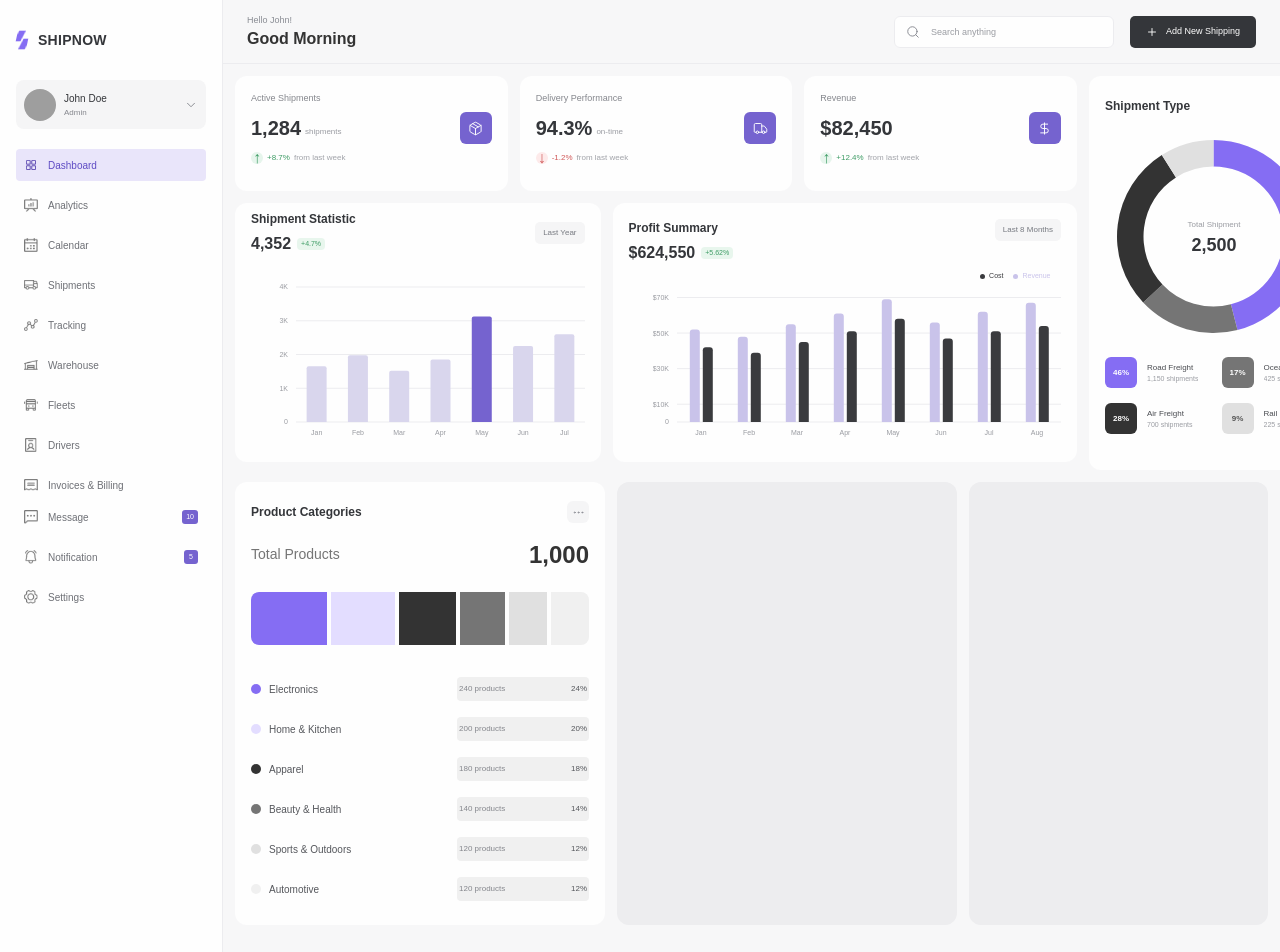
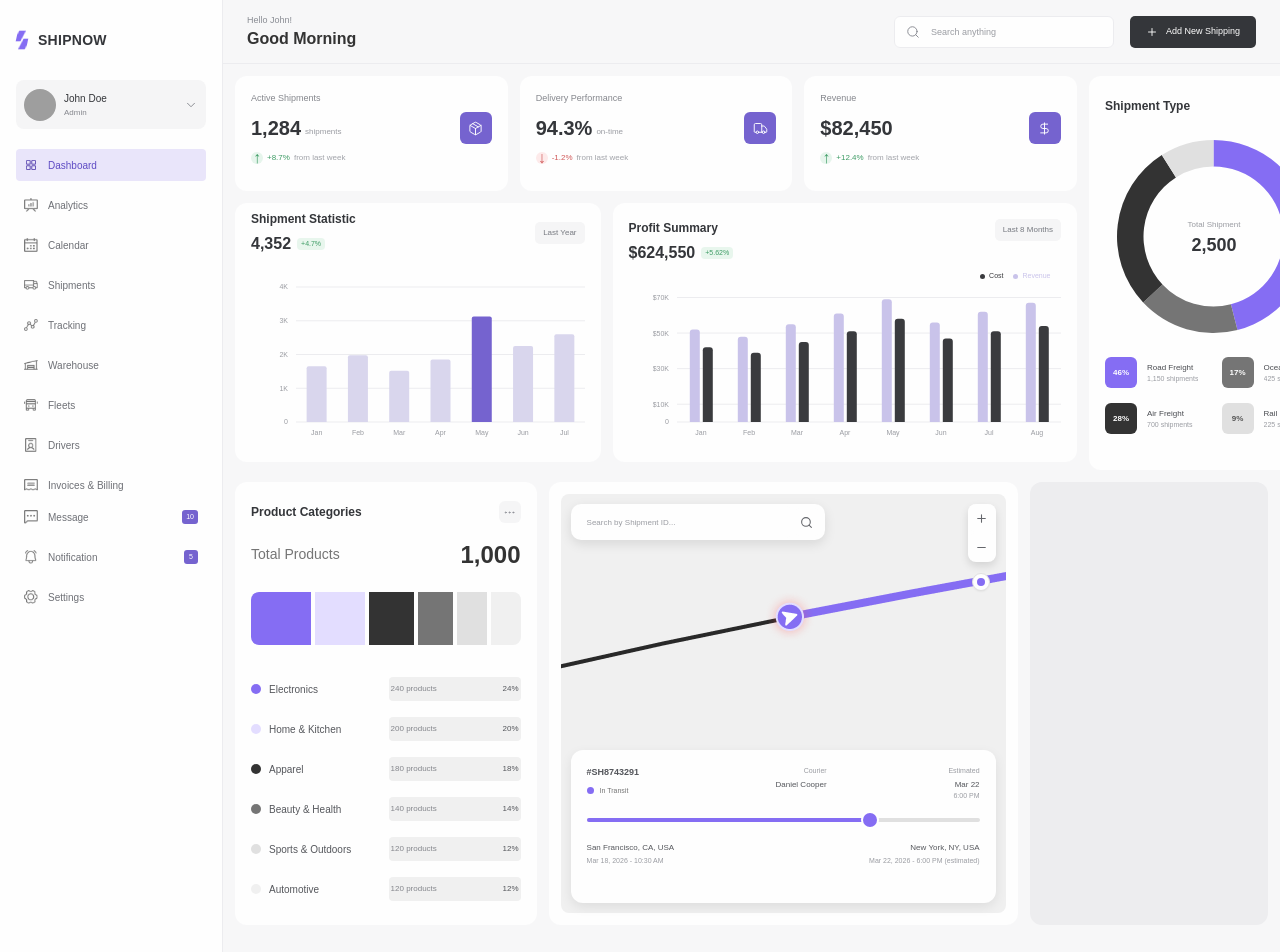
Before and after one commit to sakimuzzaman/shipnow-dashboard, a Next.js app: page /dashboard in a window 1280 px wide. Shown: the top 952 px of the page. Built offline with nearby package versions, Linux system fonts and the light colour scheme; grey boxes are pictures that could not be loaded.

Commit message:
Add live shipment tracking dashboard card

```diff
--- a/src/components/dashboard/DashboardOverview.tsx
+++ b/src/components/dashboard/DashboardOverview.tsx
@@ -1,3 +1,4 @@
+import LiveTracking from "./LiveTracking";
 import ProductCategories from "./ProductCategories";
 import ProfitSummaryChart from "./ProfitSummaryChart";
 import ShipmentStatisticsChart from "./ShipmentStatisticsChart";
@@ -26,8 +27,7 @@ export default function DashboardOverview() {
        <div className="flex gap-[12px]">
         <ProductCategories />
 
-        {/* Live Tracking will be added next */}
-        <div className="h-[443px] flex-1 rounded-[12px] bg-[#EDEDEF]" />
+        <LiveTracking />
 
         {/* Shipment Alerts will be added after Live Tracking */}
         <div className="h-[443px] w-[299px] rounded-[12px] bg-[#EDEDEF]" />
--- /dev/null
+++ b/src/components/dashboard/LiveTracking.tsx
@@ -0,0 +1,28 @@
+import { liveTrackingData } from "@/data/dashboard";
+
+import TrackingDetails from "./TrackingDetails";
+import TrackingMap from "./TrackingMap";
+
+export default function LiveTracking() {
+  return (
+    <section
+      className="
+        h-[443px]
+        w-[469px]
+        rounded-[12px]
+        bg-[#FEFEFE]
+        p-[12px]
+      "
+    >
+      <div className="relative h-[419px] w-[445px]">
+        <TrackingMap
+          progress={liveTrackingData.progress}
+        />
+
+        <TrackingDetails
+          tracking={liveTrackingData}
+        />
+      </div>
+    </section>
+  );
+}
--- /dev/null
+++ b/src/components/dashboard/TrackingDetails.tsx
@@ -0,0 +1,159 @@
+import type { LiveTrackingData } from "@/types/dashboard";
+
+interface TrackingDetailsProps {
+  tracking: LiveTrackingData;
+}
+
+export default function TrackingDetails({
+  tracking,
+}: TrackingDetailsProps) {
+  return (
+    <section
+      className="
+        absolute
+        bottom-[10px]
+        left-[10px]
+        h-[153px]
+        w-[425px]
+        rounded-[12px]
+        bg-[#FEFEFE]
+        p-[16px]
+        shadow-[0px_4px_12px_0px_#00000014]
+      "
+    >
+      {/* Shipment and courier details */}
+      <div
+        className="
+          flex
+          h-[44px]
+          w-[393px]
+          items-start
+          justify-between
+        "
+      >
+        {/* Shipment */}
+        <div className="h-[41px] w-[124px]">
+          <p className="text-[9px] font-semibold text-[#55575C]">
+            #{tracking.shipmentId}
+          </p>
+
+          <div className="mt-[6px] flex items-center gap-[6px]">
+            <span className="h-[7px] w-[7px] rounded-full bg-[#856DF3]" />
+
+            <span className="text-[7px] text-[#757575]">
+              {tracking.status}
+            </span>
+          </div>
+        </div>
+
+        {/* Courier */}
+        <div className="text-right">
+          <p className="text-[7px] text-[#9A9CA2]">
+            Courier
+          </p>
+
+          <p className="mt-[2px] text-[8px] font-medium text-[#55575C]">
+            {tracking.courier.name}
+          </p>
+        </div>
+
+        {/* Delivery time */}
+        <div className="h-[44px] w-[88px] text-right">
+          <p className="text-[7px] text-[#9A9CA2]">
+            Estimated
+          </p>
+
+          <p className="mt-[2px] text-[8px] font-medium text-[#55575C]">
+            Mar 22
+          </p>
+
+          <p className="text-[7px] text-[#9A9CA2]">
+            6:00 PM
+          </p>
+        </div>
+      </div>
+
+      {/* Progress */}
+      <div
+        className="
+          mt-[8px]
+          flex
+          h-[57px]
+          w-[393px]
+          flex-col
+          gap-[20px]
+        "
+      >
+        <div
+          className="
+            relative
+            h-[4px]
+            w-full
+            rounded-full
+            bg-[#E0E0E0]
+          "
+        >
+          <div
+            className="
+              h-full
+              rounded-full
+              bg-[#856DF3]
+            "
+            style={{
+              width: `${tracking.progress}%`,
+            }}
+          />
+
+          {/* Current point */}
+          <span
+            className="
+              absolute
+              top-1/2
+              h-[14px]
+              w-[14px]
+              -translate-y-1/2
+              rounded-full
+              bg-[#856DF3]
+              ring-2
+              ring-white
+            "
+            style={{
+              left: `calc(${tracking.progress}% - 7px)`,
+            }}
+          />
+        </div>
+
+        {/* Addresses */}
+        <div
+          className="
+            flex
+            h-[33px]
+            w-full
+            justify-between
+            gap-[40px]
+          "
+        >
+          <div className="w-[176.5px]">
+            <p className="text-[8px] font-medium text-[#55575C]">
+              {tracking.departure.city}
+            </p>
+
+            <p className="mt-[2px] text-[7px] text-[#9A9CA2]">
+              {tracking.departure.dateTime}
+            </p>
+          </div>
+
+          <div className="w-[176.5px] text-right">
+            <p className="text-[8px] font-medium text-[#55575C]">
+              {tracking.destination.city}
+            </p>
+
+            <p className="mt-[2px] text-[7px] text-[#9A9CA2]">
+              {tracking.destination.dateTime}
+            </p>
+          </div>
+        </div>
+      </div>
+    </section>
+  );
+}
--- /dev/null
+++ b/src/components/dashboard/TrackingMap.tsx
@@ -0,0 +1,219 @@
+"use client";
+
+import {
+  Minus,
+  Plus,
+  Search,
+} from "lucide-react";
+import Image from "next/image";
+
+interface TrackingMapProps {
+  progress: number;
+}
+
+export default function TrackingMap({
+  progress,
+}: TrackingMapProps) {
+  return (
+    <div
+      className="
+        relative
+        h-[419px]
+        w-[445px]
+        overflow-hidden
+        rounded-[8px]
+        bg-[#F0F0F0]
+      "
+    >
+
+     <Image
+        src="/map-img.png"
+        alt="Live shipment route map"
+        fill
+        priority
+        className="object-cover"
+    />
+
+      <div
+        className="
+          absolute
+          inset-0
+          bg-[linear-gradient(
+            135deg,
+            #E7E7E7_0%,
+            #F6F6F6_35%,
+            #E4E4E4_65%,
+            #F4F4F4_100%
+          )]
+        "
+      />
+
+
+      {/* Top controls */}
+      <div
+        className="
+          absolute
+          left-[10px]
+          top-[10px]
+          flex
+          h-[58px]
+          w-[425px]
+          items-start
+          justify-between
+        "
+      >
+        {/* Search form */}
+        <form
+          onSubmit={(event) => event.preventDefault()}
+          className="
+            flex
+            h-[36px]
+            w-[254px]
+            items-center
+            rounded-[10px]
+            bg-[#FEFEFE]
+            py-[2px]
+            pl-[4px]
+            pr-[4px]
+            shadow-[0px_4px_12px_0px_#0000001A]
+          "
+        >
+          <label
+            htmlFor="tracking-search"
+            className="sr-only"
+          >
+            Search by shipment ID
+          </label>
+
+          <input
+            id="tracking-search"
+            type="search"
+            placeholder="Search by Shipment ID..."
+            className="
+              h-[32px]
+              w-[218px]
+              rounded-[8px]
+              bg-[#FEFEFE]
+              px-[12px]
+              py-[8px]
+              text-[8px]
+              text-[#55575C]
+              outline-none
+              placeholder:text-[#9A9CA2]
+              focus-visible:ring-2
+              focus-visible:ring-[#856DF3]
+            "
+          />
+
+          <button
+            type="submit"
+            aria-label="Search shipment"
+            className="
+              flex
+              h-[28px]
+              w-[28px]
+              shrink-0
+              items-center
+              justify-center
+              rounded-[8px]
+              bg-[#FEFEFE]
+              text-[#65676C]
+              transition-colors
+              hover:bg-[#F0F0F0]
+              focus-visible:outline-none
+              focus-visible:ring-2
+              focus-visible:ring-[#856DF3]
+            "
+          >
+            <Search size={13} />
+          </button>
+        </form>
+
+        {/* Zoom controls */}
+        <div
+          className="
+            flex
+            h-[58px]
+            w-[28px]
+            flex-col
+            gap-[1px]
+            overflow-hidden
+            rounded-[8px]
+            bg-[#FEFEFE]
+            shadow-[0px_4px_8px_0px_#0000001F]
+          "
+        >
+          <button
+            type="button"
+            aria-label="Zoom in"
+            className="
+              flex
+              h-[28px]
+              w-[28px]
+              items-center
+              justify-center
+              rounded-[8px]
+              bg-[#FEFEFE]
+              text-[#65676C]
+              hover:bg-[#F0F0F0]
+              focus-visible:outline-none
+              focus-visible:ring-2
+              focus-visible:ring-[#856DF3]
+            "
+          >
+            <Plus size={13} />
+          </button>
+
+          <button
+            type="button"
+            aria-label="Zoom out"
+            className="
+              flex
+              h-[28px]
+              w-[28px]
+              items-center
+              justify-center
+              rounded-[8px]
+              bg-[#FEFEFE]
+              text-[#65676C]
+              hover:bg-[#F0F0F0]
+              focus-visible:outline-none
+              focus-visible:ring-2
+              focus-visible:ring-[#856DF3]
+            "
+          >
+            <Minus size={13} />
+          </button>
+        </div>
+      </div>
+
+
+
+
+
+
+
+      {/* Destination marker */}
+      <div
+        className="
+          absolute
+          right-[16px]
+          top-[79px]
+          flex
+          h-[18px]
+          w-[18px]
+          items-center
+          justify-center
+          rounded-[20px]
+          border
+          border-[#E0E0E0]
+          bg-[#FEFEFE]
+          p-[2px]
+          shadow-sm
+        "
+      >
+        <span className="h-[8px] w-[8px] rounded-full bg-[#856DF3]" />
+      </div>
+    </div>
+  );
+}
--- a/src/data/dashboard.ts
+++ b/src/data/dashboard.ts
@@ -1,4 +1,5 @@
 import type {
+    LiveTrackingData,
     ProductCategory,
     ProfitData,
     ShipmentStatistic,
@@ -182,3 +183,27 @@ export const summaryCards: SummaryCardData[] = [
       color: "#F0F0F0",
     },
   ];
+
+
+  export const liveTrackingData: LiveTrackingData = {
+    shipmentId: "SH8743291",
+
+    status: "In Transit",
+
+    courier: {
+      name: "Daniel Cooper",
+      role: "Courier",
+    },
+
+    departure: {
+      city: "San Francisco, CA, USA",
+      dateTime: "Mar 18, 2026 - 10:30 AM",
+    },
+
+    destination: {
+      city: "New York, NY, USA",
+      dateTime: "Mar 22, 2026 - 6:00 PM (estimated)",
+    },
+
+    progress: 72,
+  };
--- a/src/types/dashboard.ts
+++ b/src/types/dashboard.ts
@@ -32,3 +32,27 @@ export interface SummaryCardData {
     totalProducts: number;
     color: string;
   }
+
+
+  export interface LiveTrackingData {
+    shipmentId: string;
+
+    status: string;
+
+    courier: {
+      name: string;
+      role: string;
+    };
+
+    departure: {
+      city: string;
+      dateTime: string;
+    };
+
+    destination: {
+      city: string;
+      dateTime: string;
+    };
+
+    progress: number;
+  }
```
Also changed, not shown: public/map-img.png (added).
